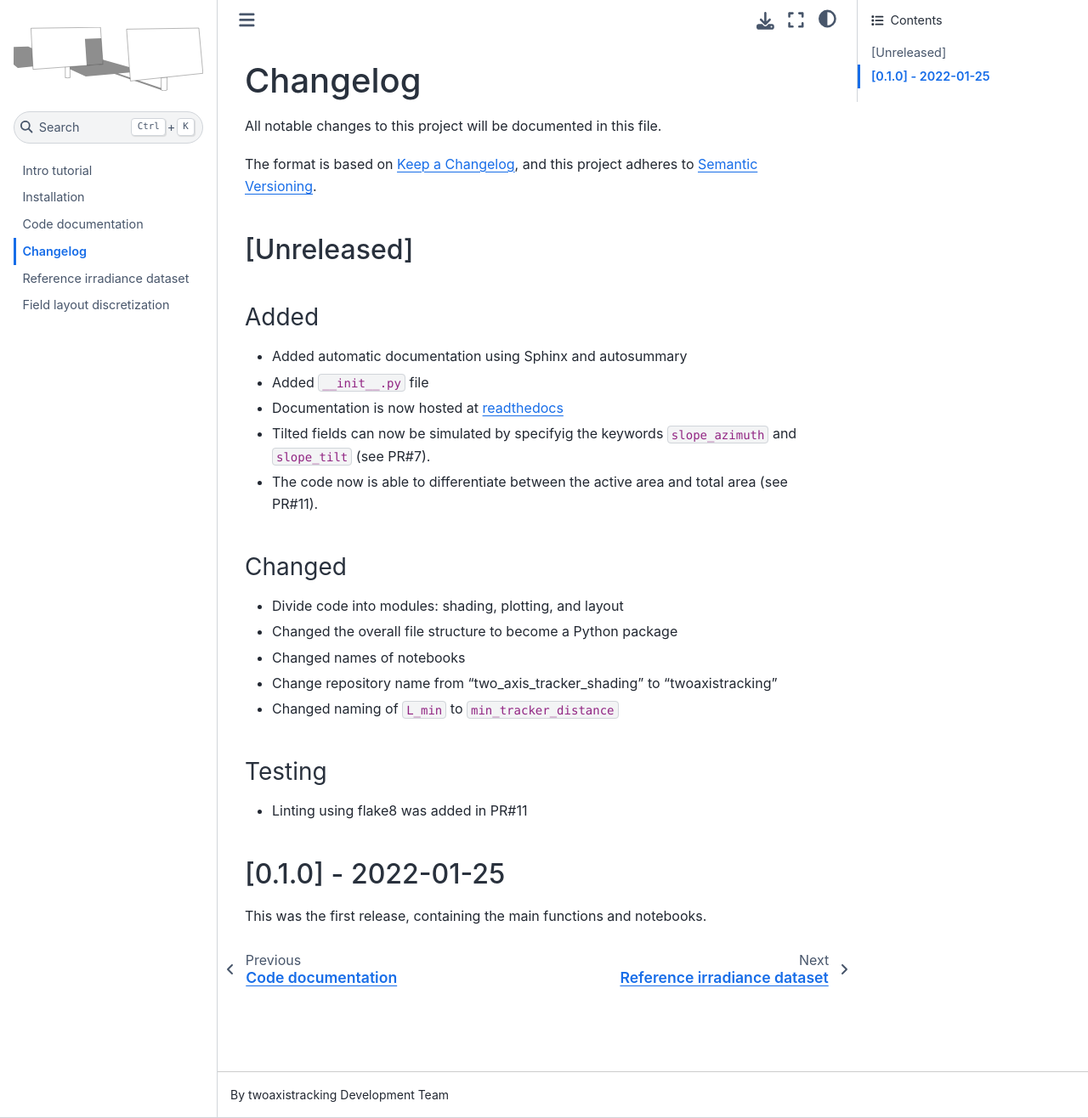
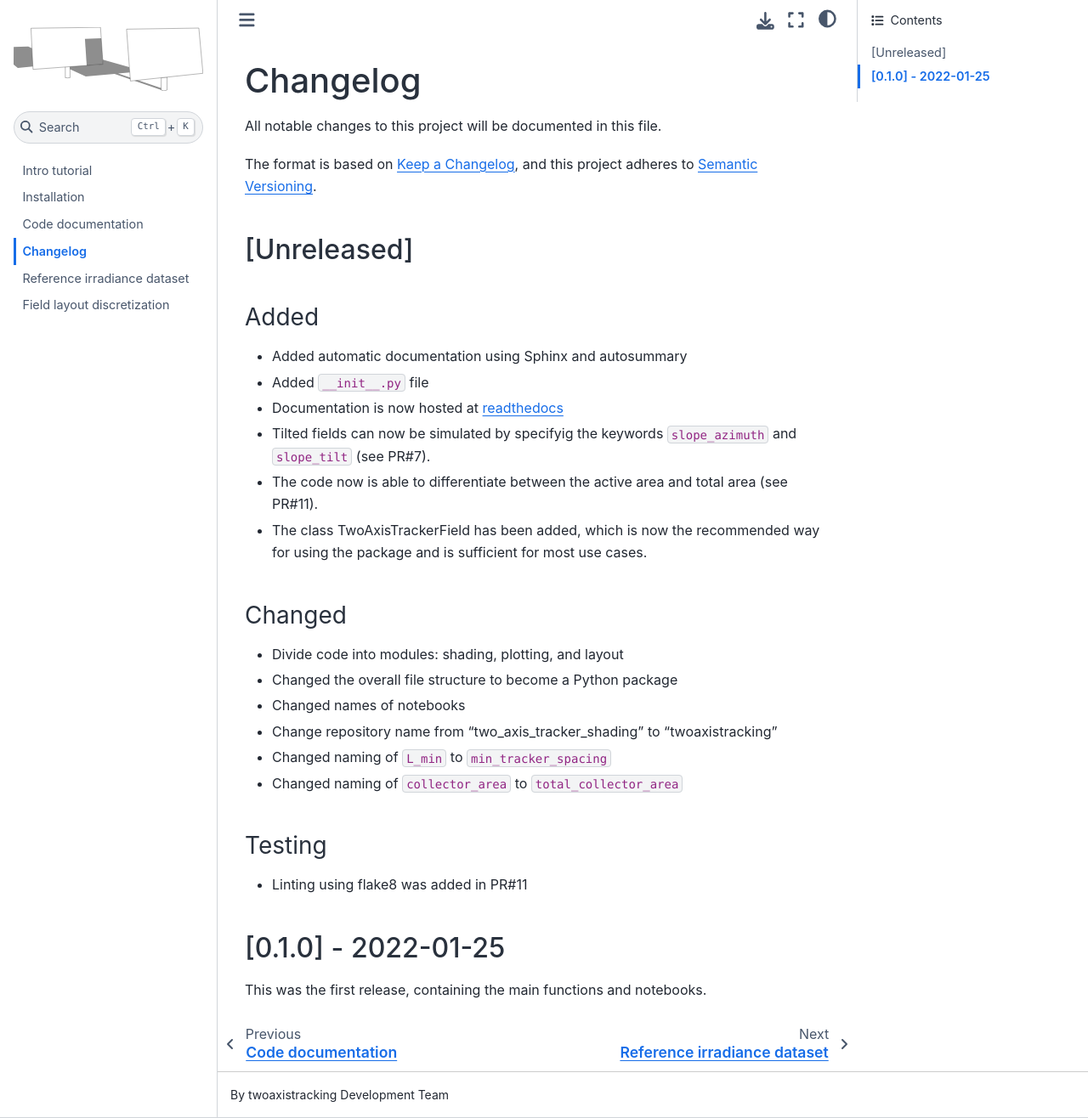
Before and after one commit to pvlib/twoaxistracking, a Sphinx documentation site: the page built from docs/source/whatsnew.md, in a window 1280 px wide and 1316 px high. Shown: the whole window at 85% size. Built offline with Sphinx 7.4.7 and the Sphinx Book theme 1.1.4, drawn with Linux system fonts in a browser that asks for light colours.

Commit message:
Update whatsnew

```diff
--- a/docs/source/whatsnew.md
+++ b/docs/source/whatsnew.md
@@ -13,7 +13,8 @@ and this project adheres to [Semantic Versioning](https://semver.org/spec/v2.0.0
 - Tilted fields can now be simulated by specifyig the keywords ``slope_azimuth`` and
    ``slope_tilt`` (see PR#7).
 - The code now is able to differentiate between the active area and total area (see PR#11).
-
+- The class TwoAxisTrackerField has been added, which is now the recommended way for using
+  the package and is sufficient for most use cases.
 
 ### Changed
 - Divide code into modules: shading, plotting, and layout
@@ -21,7 +22,8 @@ and this project adheres to [Semantic Versioning](https://semver.org/spec/v2.0.0
 - Changed names of notebooks
 - Change repository name from "two_axis_tracker_shading" to
   "twoaxistracking"
-- Changed naming of ``L_min`` to ``min_tracker_distance``
+- Changed naming of ``L_min`` to ``min_tracker_spacing``
+- Changed naming of ``collector_area`` to ``total_collector_area``
 
 ### Testing
 - Linting using flake8 was added in PR#11
```
Also changed, not shown: docs/source/documentation.rst (line endings or trailing spaces).
